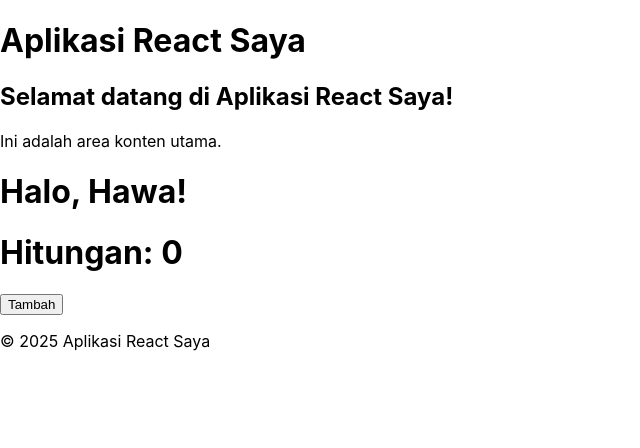
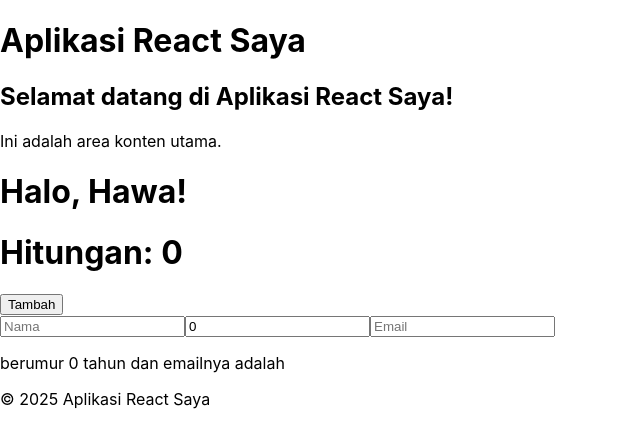
Before and after one commit to hawaesanda/-01-PENGANTAR-PEMROGRAMAN-BERBASIS-FRAMEWORK-DAN-REACTJS, a React (Create React App) app in the folder praktikum-react/my-react-app/: page / in a window 1280 px wide. Shown: the top 448 px of the page, without its empty margins (0-640 px from the left). Built offline with nearby package versions, Linux system fonts and the light colour scheme.

Commit message:
feat:: Menggunakan State untuk mengelolah data

```diff
--- a/praktikum-react/my-react-app/src/App.js
+++ b/praktikum-react/my-react-app/src/App.js
@@ -1,6 +1,7 @@
-import React from 'react';
+// import React from 'react';
 import Counter from './Counter';
 import Greeting from './Greeting';
+import React, { useState } from 'react';
 
 // Komponen header
 function Header() {
@@ -38,9 +39,38 @@ function App() {
       <Main/>
       <Greeting name="Hawa" />
       <Counter/>
+      <Example/>
       <Footer/>
     </div>
   );
 }
 
 export default App;
+
+function Example() {
+  const [name, setName] = useState('');
+  const [age, setAge] = useState(0);
+  const [email, setEmail] = useState('');
+
+  const handleNameChange = (e) => {
+    setName(e.target.value);
+  };
+
+  const handleAgeChange = (e) => {
+    setAge(e.target.value);
+  };
+
+  const handleEmailChange = (e) => {
+    setEmail(e.target.value);
+  };
+
+  return (
+    <div>
+      <input type="text" placeholder="Nama" value={name} onChange={handleNameChange}/>
+      <input type="number" placeholder="Umur" value={age} onChange={handleAgeChange}/>
+      <input type="email" placeholder="Email" value={email} onChange={handleEmailChange}/>
+
+      <p>{name} berumur {age} tahun dan emailnya adalah {email}</p>
+    </div>
+  )
+}
```
